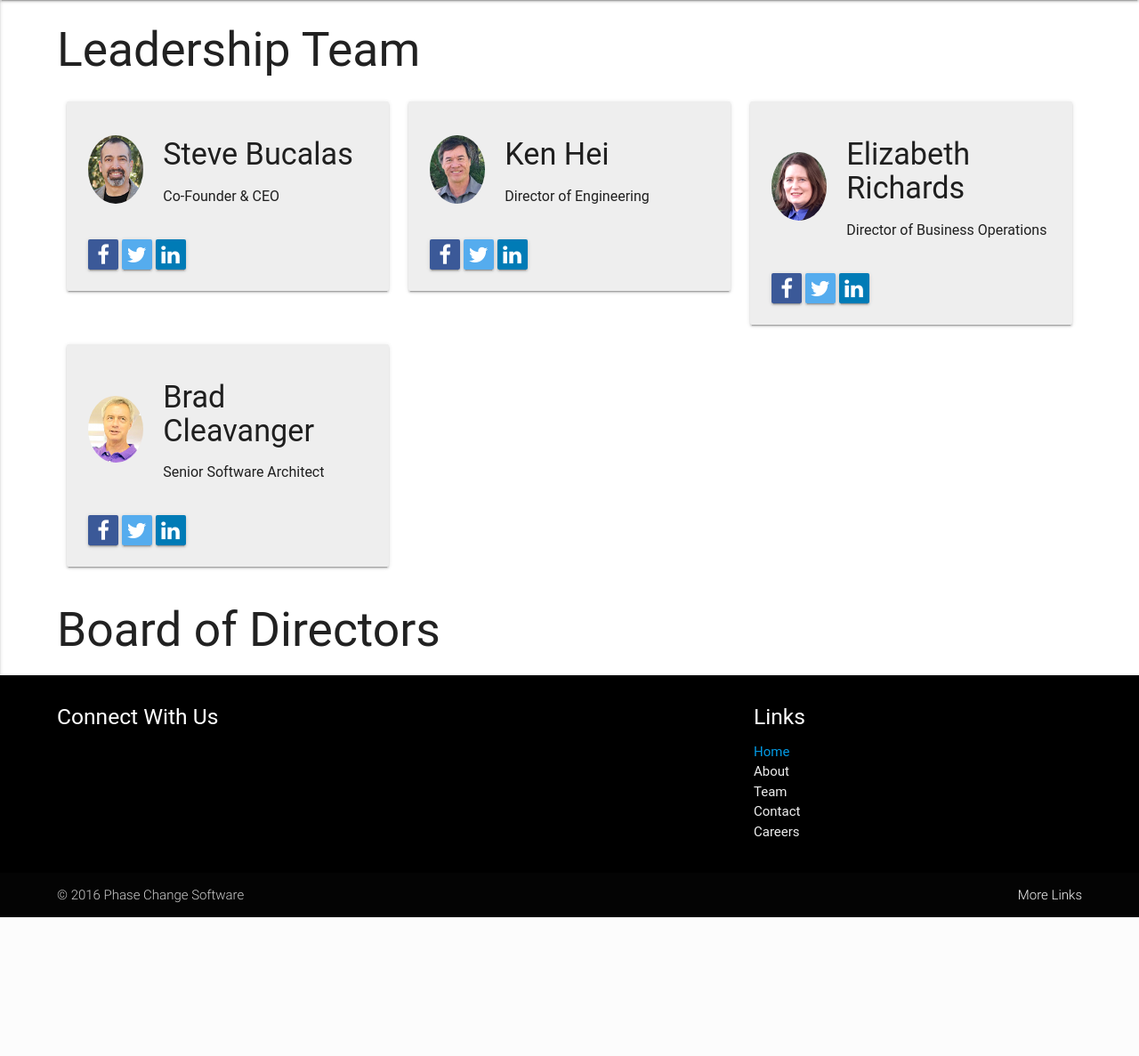
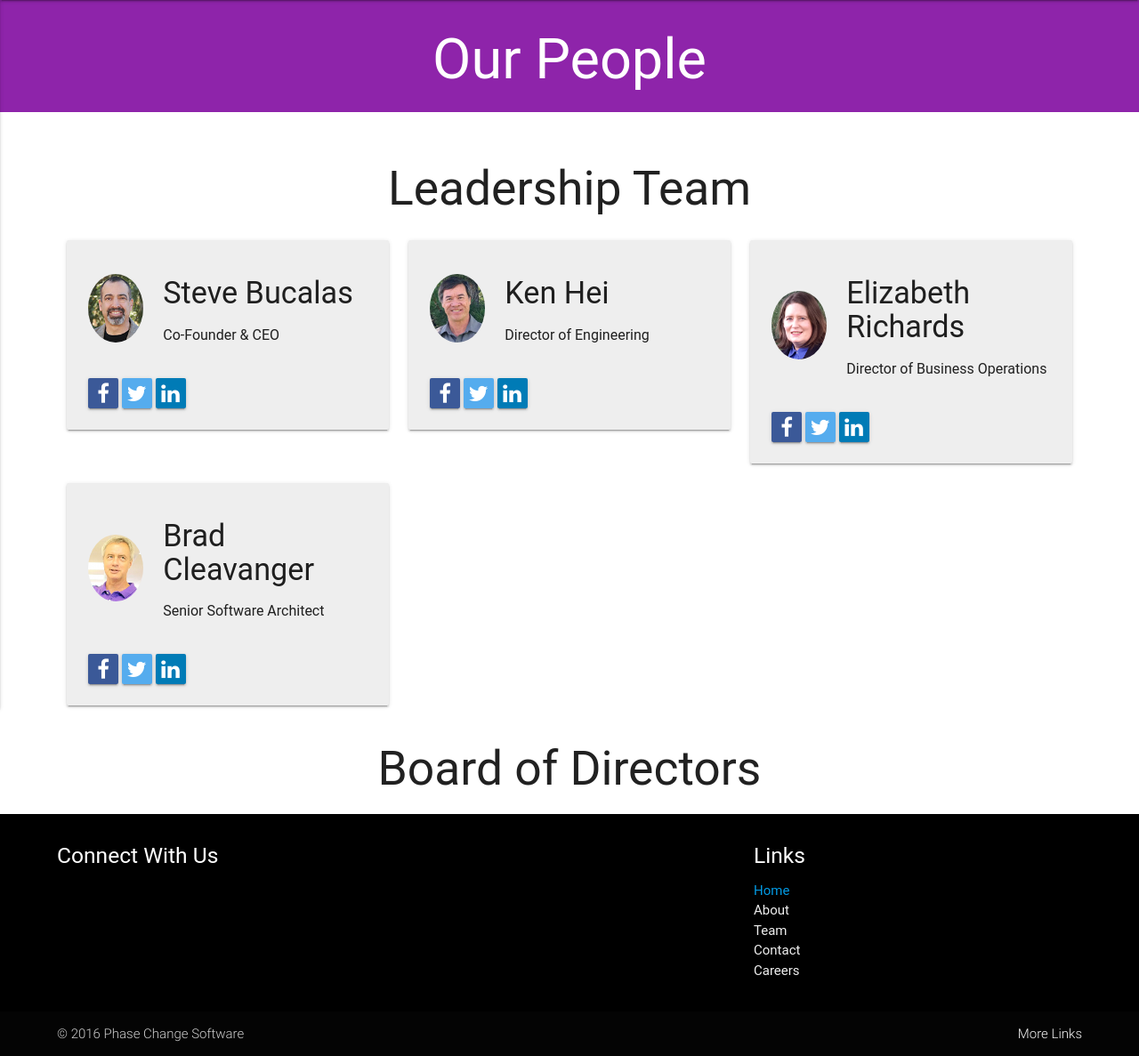
Before and after one commit to Kierancz/Universal-Design-Final-Project, a PHP site: page /team.html in a window 1280 px wide. Shown: the part 64-1251 px from the top of the page at 89% size. Before the commit the page ends 1095 px from the top, so only its background shows below. Run offline with PHP 8.4, Linux system fonts and the light colour scheme; some libraries are stand-ins or nearby versions; some web fonts are replaced.

Commit message:
added banners and alt text

```diff
--- a/careers.html
+++ b/careers.html
@@ -43,12 +43,14 @@
       </div>
     </nav>
   </div>
+  <section id="careers-banner">
+    <h1 class="center white-text">Work With Us</h1>
+  </section>
   <main>
     <div class="container">
       <div class="row">
-        <div class="col-md-8 col-md-offset-2">
+        <div class="col m8 offset-m2">
           <center>
-            <h1>Work With Us</h1>
             <p>Phase Change Software is an aggressive, early-stage venture funded firm, developing proprietary technologies that create a symbiosis of human and machine capabilities. We offer a supportive start-up environment that is intense, but personally fulfilling.
             </p><br/>
             <h2>Current Openings</h2>
--- a/css/style.css
+++ b/css/style.css
@@ -33,7 +33,6 @@ html{
 	height:0;
 	overflow:hidden;
 	box-shadow: 0px 0px 40px #303030;
-
 }
 .video-title {
 	margin-bottom:30px;
@@ -89,8 +88,18 @@ footer {
 }
 
 #contact-banner {
-	background-color: #ee6e73;
+	background-color: #00897B;
 	margin-bottom: 2em;
+}
+#people-banner {
+	background-color: #8E24AA;
+	margin-bottom: 2em;
+}
+#about-banner {
+	background-color: #00bcd4;
+}
+#careers-banner {
+	background-color: #039BE5;
 }
 
 /*
--- a/team.html
+++ b/team.html
@@ -45,9 +45,12 @@
 			</div>
 		</nav>
 	</div>
+  <section id="people-banner">
+    <h1 class="center white-text">Our People</h1>
+  </section>
 	<main>
 		<div class="container">
-			<h2>Leadership Team</h2>
+			<h2 class="center">Leadership Team</h2>
 	    <div class="row">
         <div class="col s12">
 
@@ -154,7 +157,7 @@
         </div>
       </div>
 
-      <h2>Board of Directors</h2>
+      <h2 class="center">Board of Directors</h2>
 
 	</main>
   <footer class="page-footer black">
@@ -162,7 +165,7 @@
       <div class="row">
         <div class="col l6 s12">
           <h5 class="white-text">Connect With Us</h5>
-        		<div class="col s-12 m-8">
+        		<div class="col s12 m8">
         		</div>
         		<p class="grey-text text-lighten-4"></p>
         </div>
```
Also changed, not shown: about.html (+6 -4 lines).
